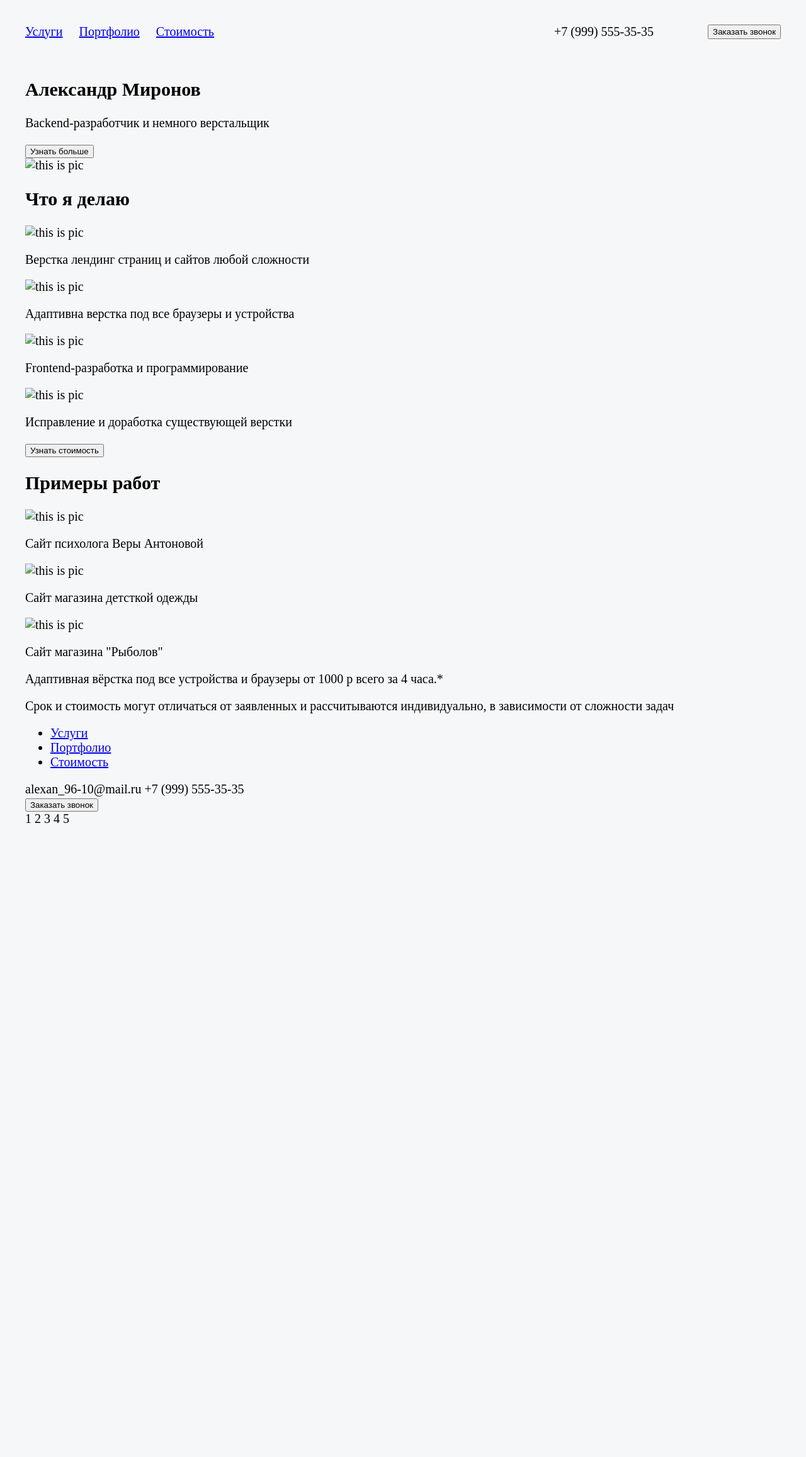
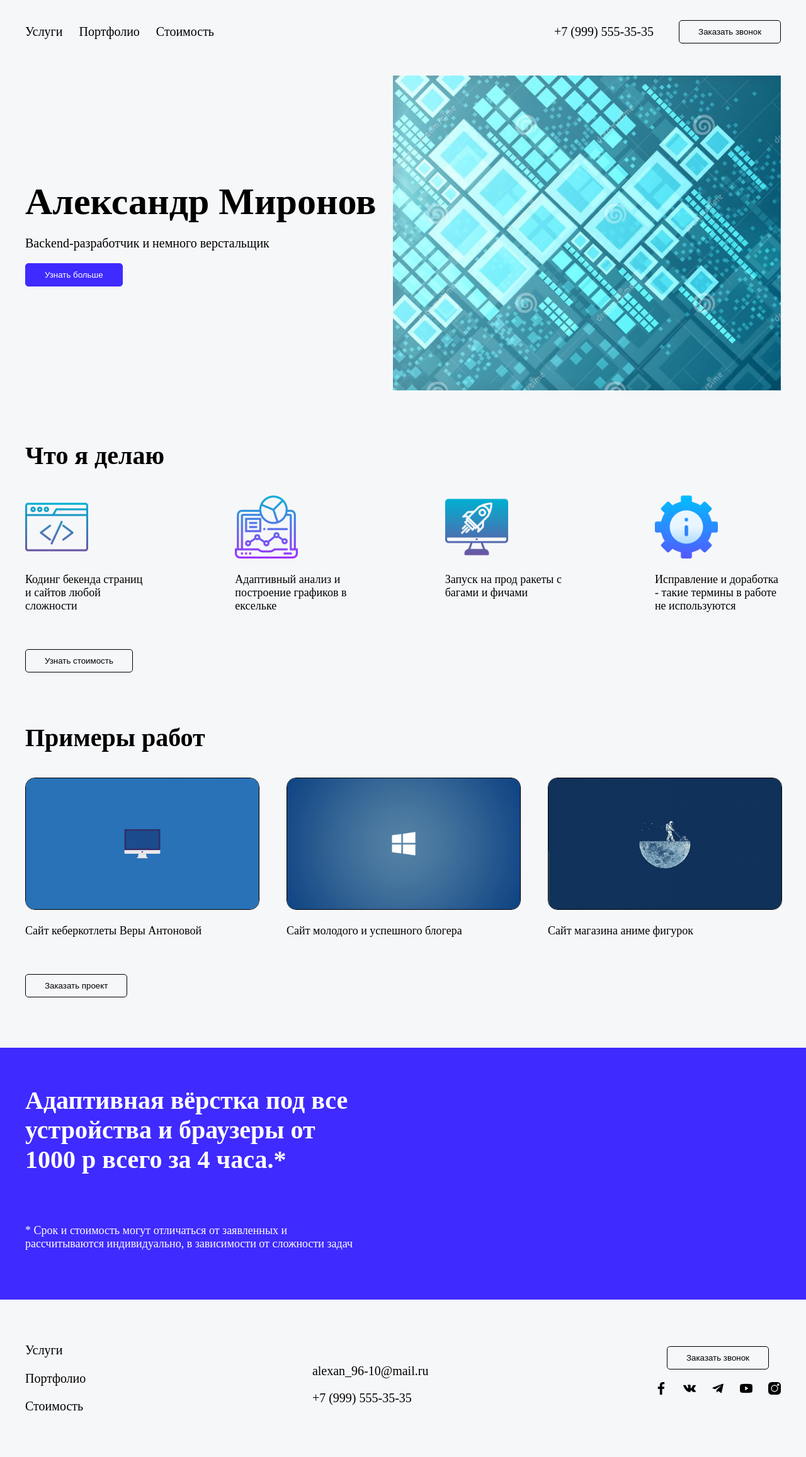
Before and after one commit to ChihiroYamato/Skillbox-study, a PHP site: page / in a window 1280 px wide. Shown: the whole page at 63% size. Before the commit the page ends 1307 px from the top, so only its background shows below. Run offline with PHP 8.4, Linux system fonts and the light colour scheme.

Commit message:
корректировки html и css

```diff
--- a/Module-11/assets/style.css
+++ b/Module-11/assets/style.css
@@ -3,21 +3,24 @@ html {
     padding: 0;
 }
 body {
+    margin: 0;
+    padding: 0;
+    cursor: default;
+    background-color: #f6f7f9;
+    font-size: 20px;
+}
+
+.flex-block {
     max-width: 1200px;
     min-width: 400px;
     margin-left: auto;
     margin-right: auto;
-    margin-top: 0;
-    margin-bottom: 0;
-    padding: 0;
-    cursor: pointer;
-    background-color: #f6f7f9;
-    font-size: 20px;
 }
+
 .header {
     height: 100px;
 }
-.header-main-block {
+.content-between-position {
     height: 100%;
     display: flex;
     justify-content: space-between;
@@ -33,6 +36,132 @@ body {
     width: 30%;
     display: flex;
     justify-content: space-between;
+    align-items: center;
+}
+
+.preview-block {
+    margin: 20px 0;
+    height: 500px;
+    display: flex;
+    align-items: center;
+    background-image: url('./images/preview-picture.jpg');
+    background-size: contain;
+    background-repeat: no-repeat;
+    background-position: right center;
+}
+.preview-description {
+    display: flex;
+    flex-direction: column;
+    align-items: flex-start;
+}
+.preview-name {
+    font-size: 60px;
+    margin: 0;
+}
+
+.skills-description-item {
+    width: 200px;
+}
+.description-picture {
+    width: 50%;
+}
+.description-text {
+    font-size: 18px;
+}
+
+.portfolio-description-item {
+    width: 370px;
+}
+.portfolio-picture {
+    width: 100%;
+    border: 1px solid #000000;
+    border-radius: 15px;
+}
+
+.section-block {
+    margin: 80px 0;
+}
+.section-header {
+    font-size: 40px;
+    margin: 40px 0;
+}
+.section-footer {
+    margin: 40px 0;
+}
+.description-block {
+    display: flex;
+    justify-content: space-between;
+}
+
+.banner-block {
+    background-color: #3f2aff;
+    color: #ffffff;
+}
+.banner-block-content {
+    height: 400px;
+    width: 45%;
+    display: flex;
+    align-items: center;
+    justify-content: space-evenly;
+    flex-direction: column;
+    align-items: flex-start;
+}
+.banner-item-content {
+    margin: 0;
+    font-size: 40px;
+}
+
+.footer {
+    height: 250px;
+}
+.footer-menu {
+    height: 45%;
+    padding: 0;
+    display: flex;
+    flex-direction: column;
+    justify-content: space-between;
+}
+.links-block {
+    display: flex;
+    flex-direction: column;
+    align-items: center;
+}
+.link-list {
+    padding: 20px 0;
+    width: 200px;
+    display: flex;
+    justify-content: space-between;
+}
+.messenger-icon {
+    width: 20px;
+}
+
+
+
+.phone:hover {
+    font-weight: bold;
+    color: #3f2aff;
+}
+.button {
+    border-radius: 5px;
+    cursor: pointer;
+    padding: 10px 30px;
+}
+.button-tranperent {
+    border: 1px solid #000000;
+    background-color: transparent;
+}
+.button-blue {
+    border: 1px solid #3f2aff;
+    background-color: #3f2aff;
+    color: #ffffff;
+}
+.link {
+    text-decoration: none;
+    color: #000000;
+}
+.hover-blue:hover {
+    color: #3f2aff;
 }
 
 .list {
--- a/Module-11/index.html
+++ b/Module-11/index.html
@@ -15,111 +15,111 @@
 
 <body>
 
-    <header class="header">
-        <div class="header-main-block">
+    <header class="flex-block header">
+        <div class="content-between-position">
             <ul class="header-menu list">
-                <li class="header-list-item list-item"><a href="#" class="link">Услуги</a></li>
-                <li class="header-list-item list-item"><a href="#" class="link">Портфолио</a></li>
-                <li class="header-list-item list-item"><a href="#" class="link">Стоимость</a></li>
+                <li><a href="#" class="link hover-blue">Услуги</a></li>
+                <li><a href="#" class="link hover-blue">Портфолио</a></li>
+                <li><a href="#" class="link hover-blue">Стоимость</a></li>
             </ul>
             <div class="header-feedback">
-                <span class="header-phone">+7 (999) 555-35-35</span>
-                <button class="header-button" call-order>Заказать звонок</button>
+                <a href="tel:+79995553535" class="link phone">+7 (999) 555-35-35</a>
+                <button class="button-tranperent button" call-order>Заказать звонок</button>
             </div>
         </div>
     </header>
 
     <main class="main">
-        <section>
-            <div>
-                <div>
-                    <h1>Александр Миронов</h1>
+        <section class="flex-block">
+            <div class="preview-block">
+                <div class="preview-description">
+                    <h1 class="preview-name">Александр Миронов</h1>
                     <p>Backend-разработчик и немного верстальщик</p>
-                    <button learn-more>Узнать больше</button>
-                </div>
-                <div>
-                    <img src="#" alt="this is pic">
+                    <button class="button-blue button" learn-more>Узнать больше</button>
                 </div>
             </div>
         </section>
 
-        <section>
-            <h2>Что я делаю</h2>
-            <div>
-                <div>
-                    <img src="#" alt="this is pic">
-                    <p>Верстка лендинг страниц и сайтов любой сложности</p>
+        <section class="flex-block">
+            <div class="section-block">
+                <h2 class="section-header">Что я делаю</h2>
+                <div class="description-block" sorting-elements>
+                    <div class="skills-description-item">
+                        <img class="description-picture" src="./assets/images/coding.png" alt="this is pic">
+                        <p class="description-text">Кодинг бекенда страниц и сайтов любой сложности</p>
+                    </div>
+                    <div class="skills-description-item">
+                        <img class="description-picture" src="./assets/images/laptop.png" alt="this is pic">
+                        <p class="description-text">Адаптивный анализ и построение графиков в ексельке</p>
+                    </div>
+                    <div class="skills-description-item">
+                        <img class="description-picture" src="./assets/images/rocket-launch.png" alt="this is pic">
+                        <p class="description-text">Запуск на прод ракеты с багами и фичами</p>
+                    </div>
+                    <div class="skills-description-item">
+                        <img class="description-picture" src="./assets/images/settings.png" alt="this is pic">
+                        <p class="description-text">Исправление и доработка - такие термины в работе не используются</p>
+                    </div>
                 </div>
-                <div>
-                    <img src="#" alt="this is pic">
-                    <p>Адаптивна верстка под все браузеры и устройства</p>
-                </div>
-                <div>
-                    <img src="#" alt="this is pic">
-                    <p>Frontend-разработка и программирование</p>
-                </div>
-                <div>
-                    <img src="#" alt="this is pic">
-                    <p>Исправление и доработка существующей верстки</p>
-                </div>
-            </div>
-            <div>
-                <button>Узнать стоимость</button>
-            </div>
-        </section>
-
-        <section>
-            <h2>Примеры работ</h2>
-            <div>
-                <div>
-                    <img src="#" alt="this is pic">
-                    <p>Сайт психолога Веры Антоновой</p>
-                </div>
-                <div>
-                    <img src="#" alt="this is pic">
-                    <p>Сайт магазина детсткой одежды</p>
-                </div>
-                <div>
-                    <img src="#" alt="this is pic">
-                    <p>Сайт магазина "Рыболов"</p>
+                <div class="section-footer">
+                    <button class="button-tranperent button" get-sort>Узнать стоимость</button>
                 </div>
             </div>
         </section>
 
-        <section>
-            <div>
-                <div>
-                    <p>Адаптивная вёрстка под все устройства и браузеры от 1000 р всего за 4 часа.*</p>
+        <section class="flex-block">
+            <div class="section-block">
+                <h2 class="section-header">Примеры работ</h2>
+                <div class="description-block">
+                    <div class="portfolio-description-item">
+                        <img class="portfolio-picture" src="./assets/images/item1.jpg" alt="this is pic">
+                        <p class="description-text">Сайт кеберкотлеты Веры Антоновой</p>
+                    </div>
+                    <div class="portfolio-description-item">
+                        <img class="portfolio-picture" src="./assets/images/item2.jpg" alt="this is pic">
+                        <p class="description-text">Сайт молодого и успешного блогера</p>
+                    </div>
+                    <div class="portfolio-description-item">
+                        <img class="portfolio-picture" src="./assets/images/item3.jpg" alt="this is pic">
+                        <p class="description-text">Сайт магазина аниме фигурок</p>
+                    </div>
                 </div>
-                <div>
-                    <p>Срок и стоимость могут отличаться от заявленных и рассчитываются индивидуально, в зависимости от сложности задач</p>
+                <div class="section-footer">
+                    <button class="button-tranperent button" call-order>Заказать проект</button>
+                </div>
+            </div>
+        </section>
+
+        <section class="banner-block">
+            <div class="flex-block">
+                <div class="banner-block-content">
+                    <h2 class="banner-item-content">Адаптивная вёрстка под все устройства и браузеры от 1000 р всего за 4 часа.*</h2>
+                    <p class="description-text">* Срок и стоимость могут отличаться от заявленных и рассчитываются индивидуально, в зависимости от сложности задач</p>
                 </div>
             </div>
         </section>
     </main>
 
-    <footer class="footer">
-        <div>
+    <footer class="flex-block footer">
+        <div class="content-between-position">
+            <ul class="footer-menu list">
+                <li><a href="#" class="link hover-blue">Услуги</a></li>
+                <li><a href="#" class="link hover-blue">Портфолио</a></li>
+                <li><a href="#" class="link hover-blue">Стоимость</a></li>
+            </ul>
             <div>
-                <ul>
-                    <li><a href="#" class="link">Услуги</a></li>
-                    <li><a href="#" class="link">Портфолио</a></li>
-                    <li><a href="#" class="link">Стоимость</a></li>
+                <p>alexan_96-10@mail.ru</p>
+                <a href="tel:+79995553535" class="link phone">+7 (999) 555-35-35</a>
+            </div>
+            <div class="links-block">
+                <button class="button-tranperent button" call-order>Заказать звонок</button>
+                <ul class="link-list list">
+                    <li><a href="https://www.facebook.com" class="link" target="_blank"><img class="messenger-icon" src="./assets/images/facebook.png" alt="this pic"></a></li>
+                    <li><a href="https://vk.com" class="link" target="_blank"><img class="messenger-icon" src="./assets/images/vk.png" alt="this pic"></a></li>
+                    <li><a href="https://web.telegram.org" class="link" target="_blank"><img class="messenger-icon" src="./assets/images/telegram.png" alt="this pic"></a></li>
+                    <li><a href="https://www.youtube.com" class="link" target="_blank"><img class="messenger-icon" src="./assets/images/youtube.png" alt="this pic"></a></li>
+                    <li><a href="https://www.instagram.com/" class="link" target="_blank"><img class="messenger-icon" src="./assets/images/instagram.png" alt="this pic"></a></li>
                 </ul>
-            </div>
-            <div>
-                <span>alexan_96-10@mail.ru</span>
-                <span>+7 (999) 555-35-35</span>
-            </div>
-            <div>
-                <button>Заказать звонок</button>
-                <div>
-                    <span>1</span>
-                    <span>2</span>
-                    <span>3</span>
-                    <span>4</span>
-                    <span>5</span>
-                </div>
             </div>
         </div>
     </footer>
```
